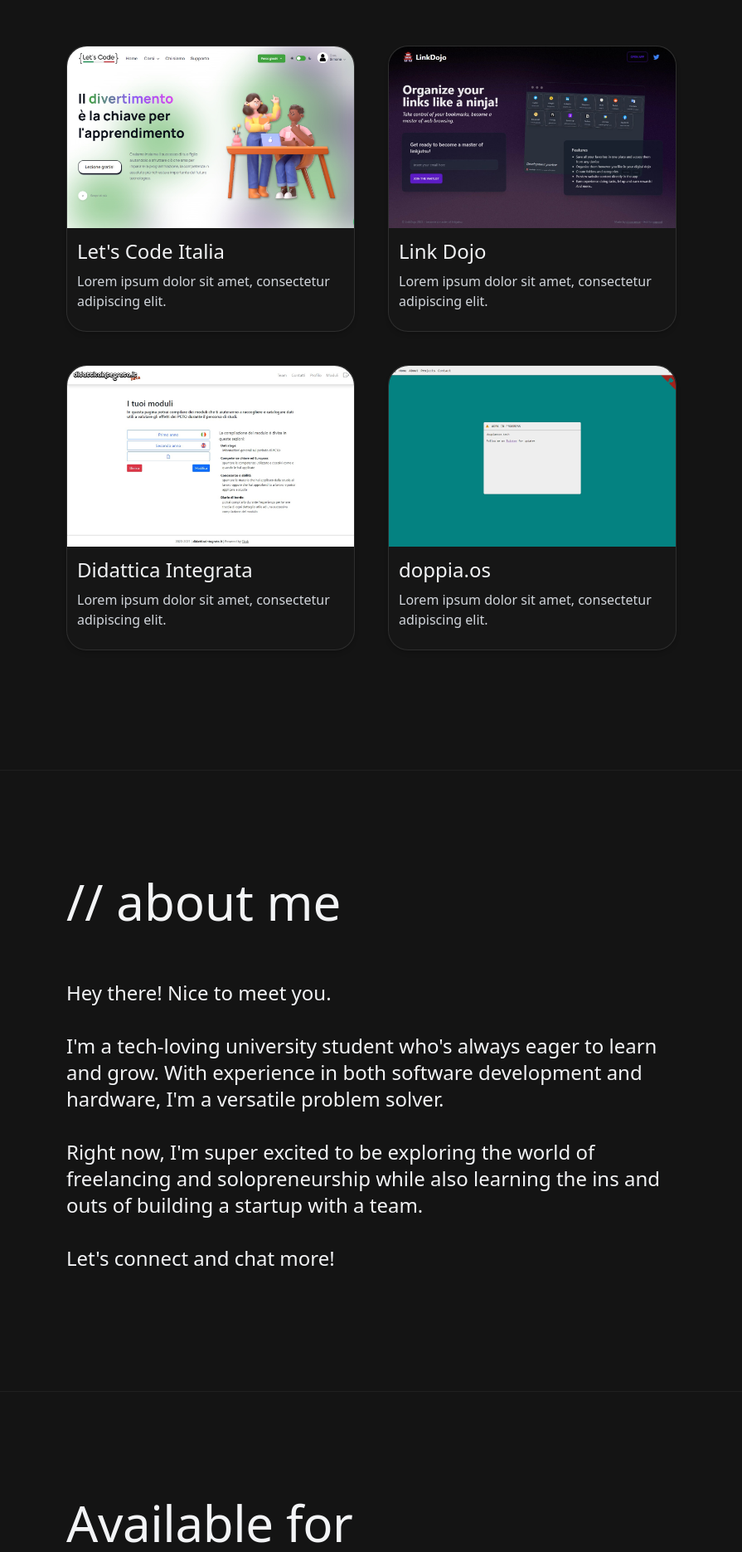
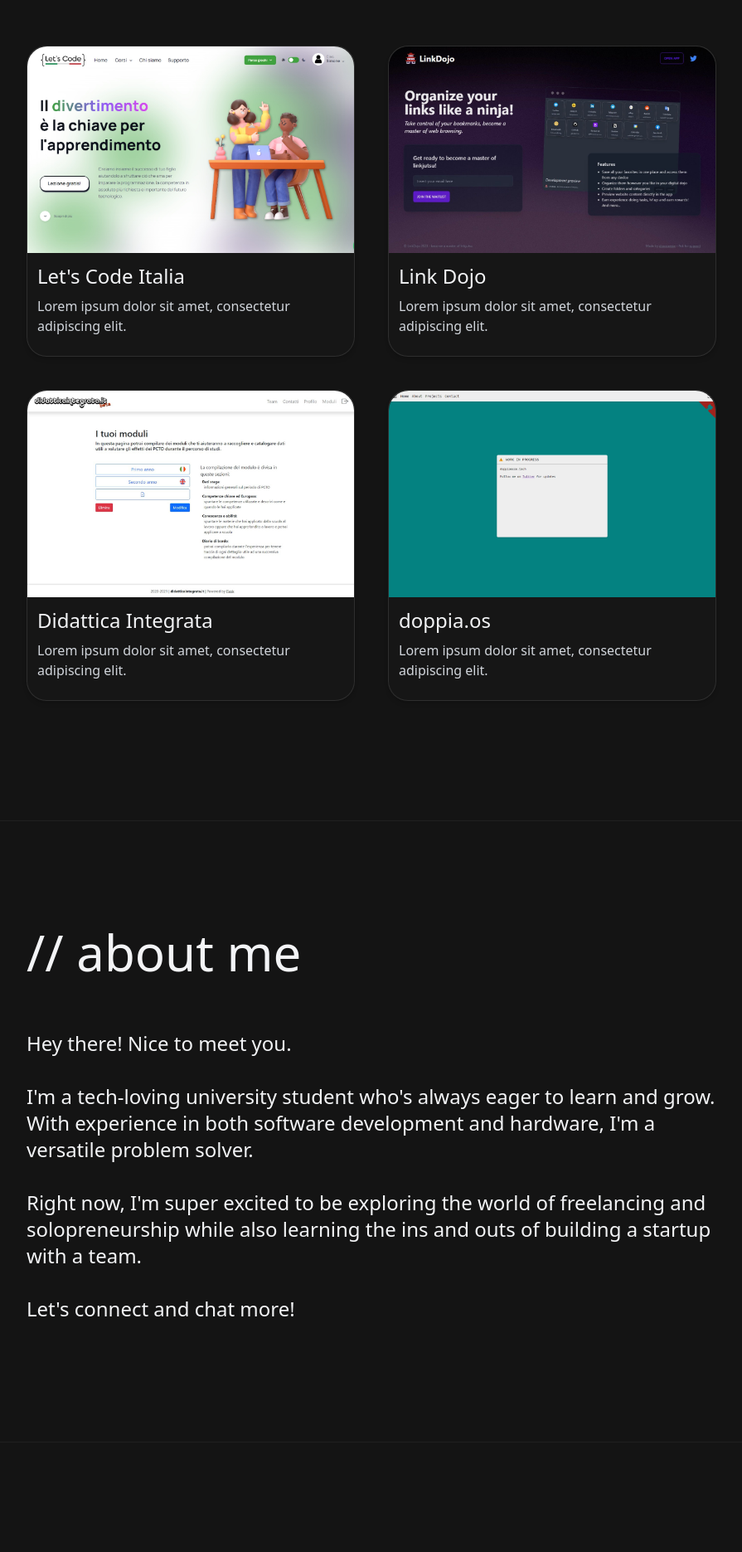
Before and after one commit to doppiaesse/portfolio-v1, a SvelteKit app: page / in a window 1280 px wide. Shown: the part 891-2762 px from the top of the page at 83% size, without its empty margins (192-1087 px from the left). Built offline with nearby package versions, Linux system fonts and the light colour scheme.

Commit message:
Minor changes

```diff
--- a/src/routes/+page.svelte
+++ b/src/routes/+page.svelte
@@ -43,7 +43,7 @@
 
 <div
 	id="projects"
-	class="flex flex-col gap-y-14 sm:gap-y-16 px-4 sm:px-16 lg:px-44 pt-24 pb-28 sm:pt-32 sm:pb-36"
+	class="flex flex-col gap-y-14 sm:gap-y-16 px-4 sm:px-16 lg:px-32 2xl:px-44 pt-24 pb-28 sm:pt-32 sm:pb-36"
 >
 	<h2 class="text-5xl sm:text-6xl font-light">// projects</h2>
 
@@ -77,7 +77,7 @@
 
 <div
 	id="about"
-	class="flex flex-col gap-y-14 sm:gap-y-16 border-t border-white border-opacity-5 px-4 sm:px-16 lg:px-44 pt-24 pb-28 sm:pt-32 sm:pb-36"
+	class="flex flex-col gap-y-14 sm:gap-y-16 border-t border-white border-opacity-5 px-4 sm:px-16 lg:px-32 2xl:px-44 pt-24 pb-28 sm:pt-32 sm:pb-36"
 >
 	<h2 class="text-5xl sm:text-6xl whitespace-nowrap">// about me</h2>
 	<div class="text-2xl">
@@ -98,10 +98,10 @@
 
 <div
 	id="contact"
-	class="flex flex-col items-center lg:flex-row gap-28 sm:gap-40 border-t border-white border-opacity-5 lg:px-44 pt-24 pb-28 sm:pt-32 sm:pb-36"
+	class="flex flex-col items-center xl:flex-row gap-28 sm:gap-40 xl:gap-20 2xl:gap-28 border-t border-white border-opacity-5 xl:px-32 2xl:px-44 pt-24 pb-28 sm:pt-32 sm:pb-36"
 >
 	<div
-		class="flex lg:w-[60%] flex-col tracking-tight justify-between gap-y-16 sm:gap-y-24 px-4 sm:px-16 lg:px-0"
+		class="flex xl:w-[60%] flex-col tracking-tight justify-between gap-y-16 sm:gap-y-24 px-4 sm:px-16 lg:px-32 xl:px-0"
 	>
 		<div class="flex flex-col gap-y-7">
 			<h3 class="text-5xl sm:text-6xl">Available for select freelance opportunities</h3>
@@ -126,9 +126,9 @@
 	</div>
 
 	<div
-		class="flex flex-col w-full lg:w-[45%] gap-y-10 sm:gap-y-12 px-4 sm:px-16 lg:px-0 pt-20 sm:pt-28 lg:pt-0 border-t lg:border-t-0 border-white border-opacity-5"
+		class="flex flex-col w-full xl:w-[45%] gap-y-10 sm:gap-y-12 px-4 sm:px-16 lg:px-32 xl:px-0 pt-20 sm:pt-28 xl:pt-0 border-t xl:border-t-0 border-white border-opacity-5"
 	>
-		<h3 class="text-4xl lg:self-end">// contact module</h3>
+		<h3 class="text-4xl xl:self-end">// contact module</h3>
 		<form action="" class="flex flex-col gap-y-10">
 			<div class="grid gap-x-6 gap-y-8 sm:grid-cols-2 opacity-80">
 				<div class="relative z-0">
@@ -173,7 +173,7 @@
 			</div>
 			<button
 				type="submit"
-				class="lg:self-end rounded-full bg-black bg-opacity-60 w-[60%] sm:w-[45%] pt-[0.63rem] pb-3 text-white text-xl"
+				class="xl:self-end rounded-full bg-black bg-opacity-60 w-[60%] sm:w-[45%] pt-[0.63rem] pb-3 text-white text-xl"
 				>Send Message</button
 			>
 		</form>
```
